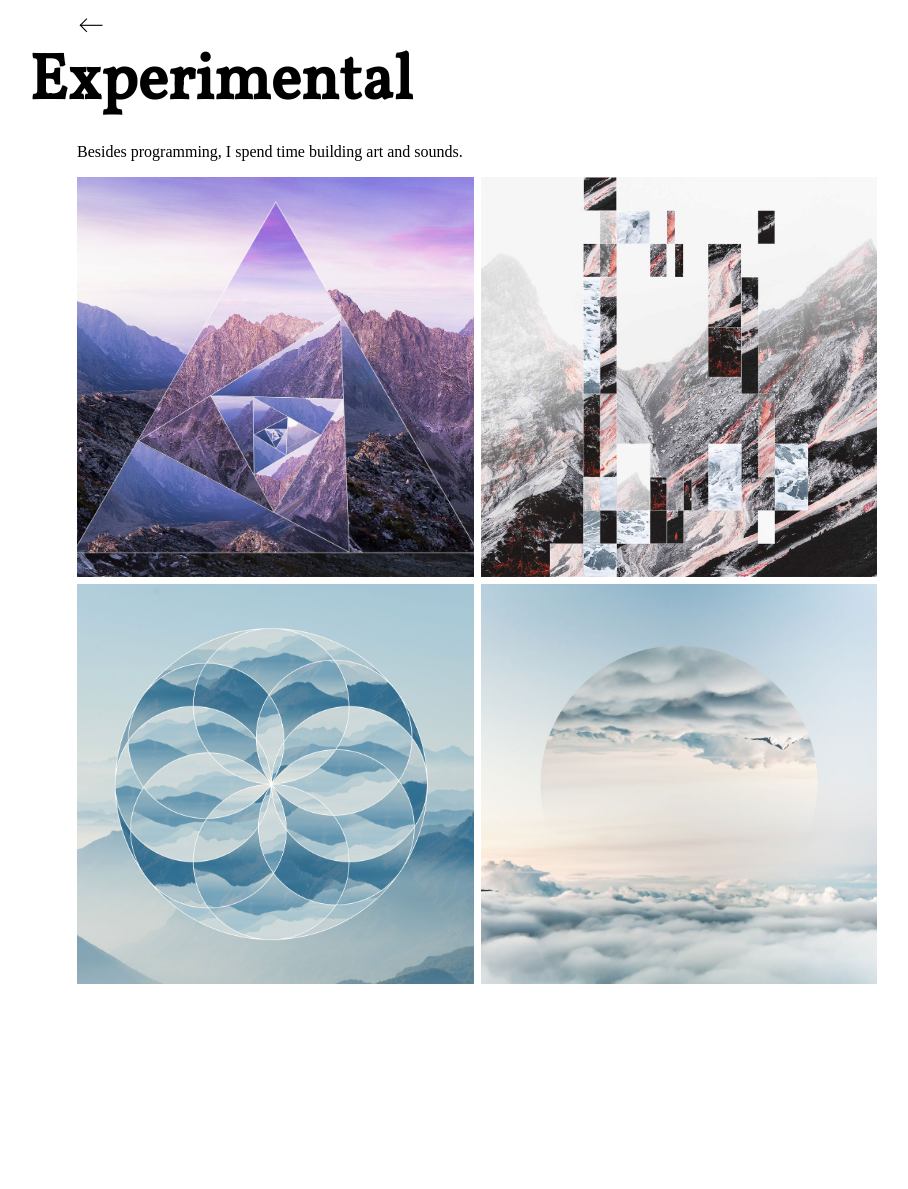
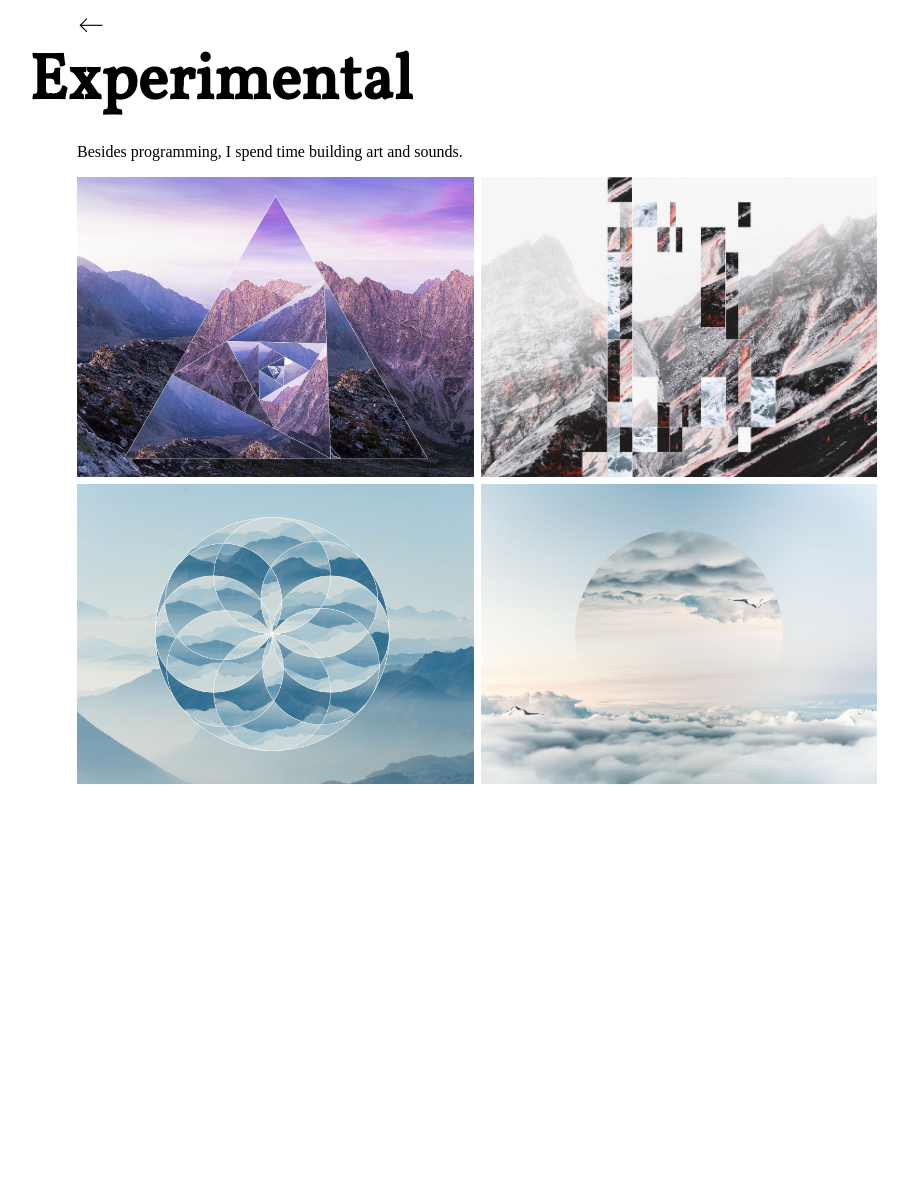
Before and after one commit to cssidy/personal-site, a Jekyll site: the page built from experimental.html, in a window 1280 px wide. Shown: the whole page, without its empty margins (163-1071 px from the left). Built offline with Jekyll 4.4.1, drawn with Linux system fonts in a browser that asks for light colours; some web fonts are replaced; after the commit the page ends 900 px from its top, so only the background shows below that.

Commit message:
Update base.css

```diff
--- a/assets/css/base.css
+++ b/assets/css/base.css
@@ -87,13 +87,12 @@ body {
 .grid {
     display: grid;
     grid-template-columns: repeat(2, 1fr);
-    grid-auto-rows: 400px;
+    grid-auto-rows: 300px;
     grid-auto-flow: dense;
     grid-gap: 7px;
     background-color: #fff;
     margin: 0 0 4em 0;
     padding: 0;
-    height: 100vh;
 }
 
 .grid li {
```
